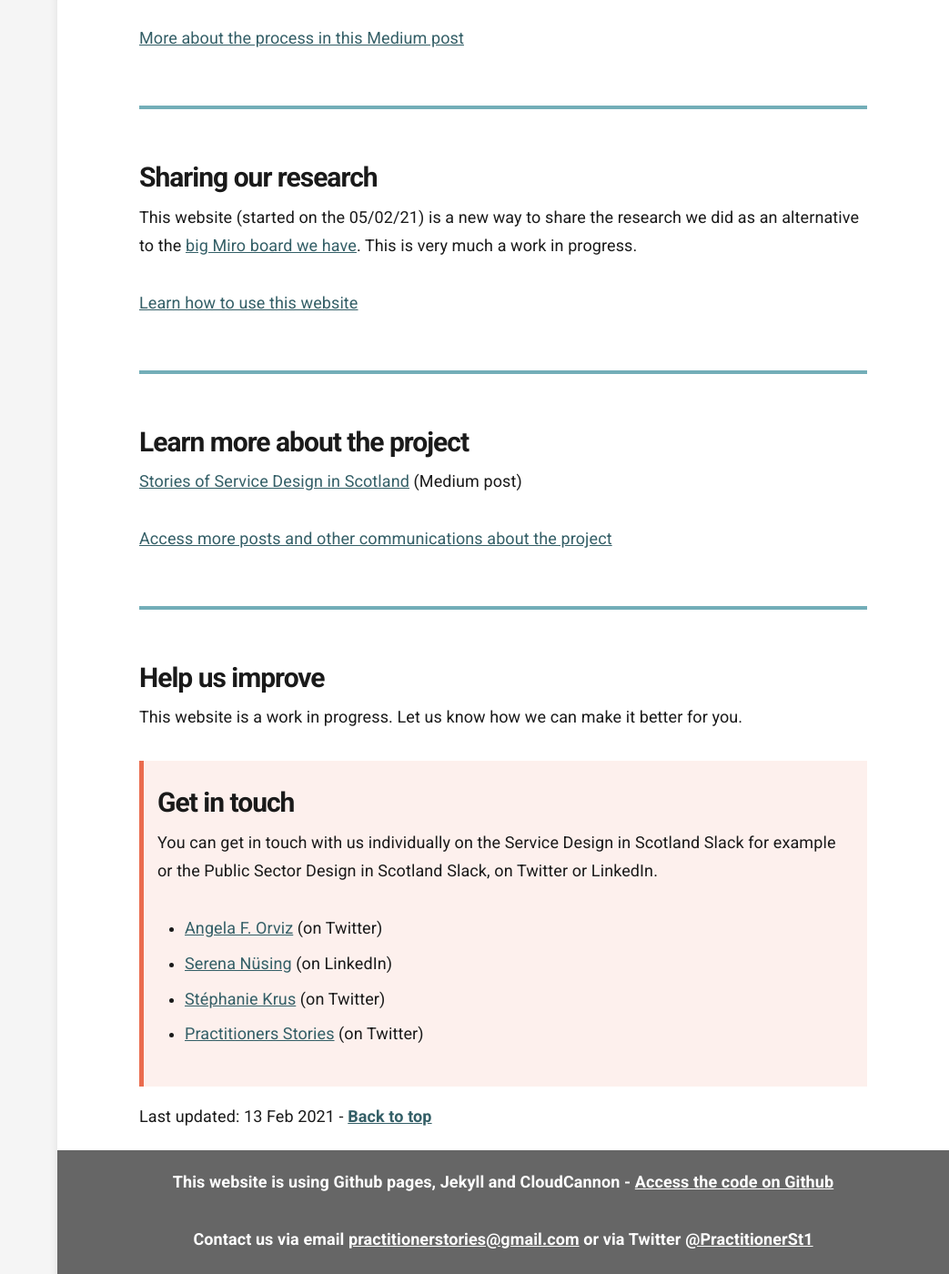
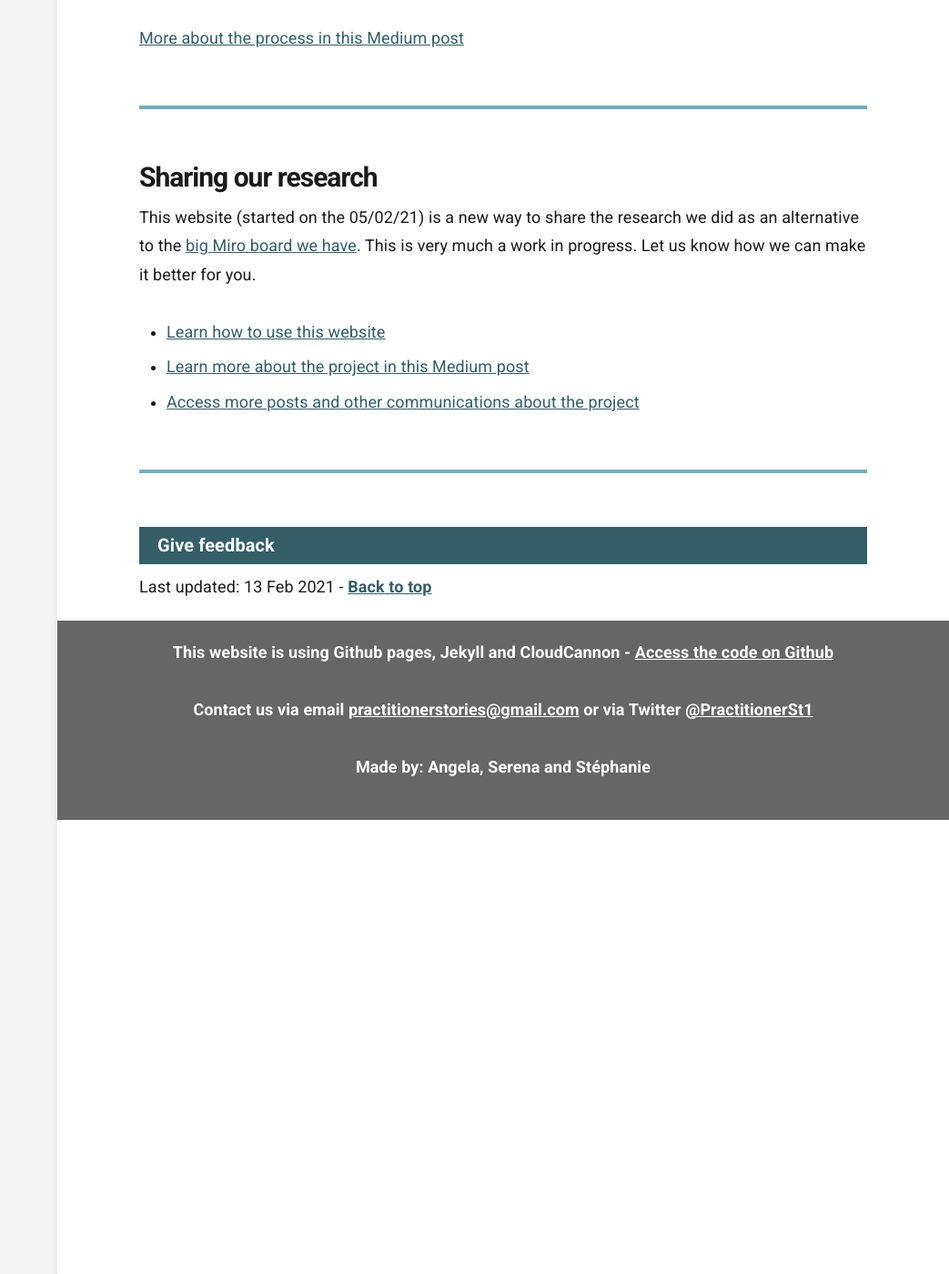
Before and after one commit to stephanie-K/practitioner-stories, a Jekyll site: the page built from index.md, in a window 1280 px wide and 1400 px high, scrolled down 3147 px. Shown: the whole window at 91% size, without its empty margins (237-1280 px from the left). Built offline with Jekyll 4.4.1, drawn with Linux system fonts in a browser that asks for light colours.

Commit message:
improve feedback and change home page end

```diff
--- /dev/null
+++ b/_includes/give-feedback.html
@@ -0,0 +1,13 @@
+<details class="feedback">
+  <summary>Give feedback</summary>
+
+  <p>You can get in touch with us individually on the <strong>Service Design in Scotland</strong> or the <strong>Public Sector Design in Scotland</strong> Slack, on Twitter or LinkedIn.</p>
+  <ul>
+    <li><a href="https://twitter.com/Artmadillo" target="_blank">Angela F. Orviz</a> (on Twitter)</li>
+    <li><a href="https://www.linkedin.com/in/serena-n%C3%BCsing-543295173/" target="_blank">Serena Nüsing</a> (on LinkedIn)</li>
+    <li><a href="https://twitter.com/StephanieKrus" target="_blank">Stéphanie Krus</a> (on Twitter)</li>
+    <li><a href="https://twitter.com/PractitionerSt1" target="_blank">Practitioners Stories</a> (on Twitter)</li>
+  </ul>
+
+  <p>You can also email us at: <a href="mailto:practitionerstories@gmail.com?Subject=Website%20-%20contact"><strong>practitionerstories@gmail.com</strong></a></p>
+</details>
--- a/index.md
+++ b/index.md
@@ -70,26 +70,19 @@
 
 ## Sharing our research
 
-<p>This website (started on the 05/02/21) is a new way to share the research we did as an alternative to the <a href="https://miro.com/app/board/o9J_ldOzA14=/?moveToWidget=3074457352792688587&cot=14" target="_blank">big Miro board we have</a>. This is very much a work in progress.</p>
+<p>This website (started on the 05/02/21) is a new way to share the research we did as an alternative to the <a href="https://miro.com/app/board/o9J_ldOzA14=/?moveToWidget=3074457352792688587&cot=14" target="_blank">big Miro board we have</a>. This is very much a work in progress. Let us know how we can make it better for you.</p>
 
 
-[Learn how to use this website](/practitioner-stories/how-to)
+<ul>
+<li><a href="/practitioner-stories/how-to">Learn how to use this website</a></li>
+<li><a href="https://practitionerstories.medium.com/stories-of-service-design-in-scotland-8f267710a2ba" target="_blank"> Learn more about the project in this Medium post</a></li>
+<li><a href="/practitioner-stories/comms">Access more posts and other communications about the project</a></li>
+</ul>
+
 
 <hr class="big">
 
-## Learn more about the project
-
-<p><a href="https://practitionerstories.medium.com/stories-of-service-design-in-scotland-8f267710a2ba" target="_blank">Stories of Service Design in Scotland</a> (Medium post)</p>
-
-[Access more posts and other communications about the project](/practitioner-stories/comms)
-
-<hr class="big">
-
-## Help us improve
-
-This website is a work in progress. Let us know how we can make it better for you.
-
-{% include feedback.html %}
+{% include give-feedback.html %}
 
 <div>Last updated: {{site.time | date_to_string}} - <a href="#"><strong>Back to top</strong></a></div>
 
```
